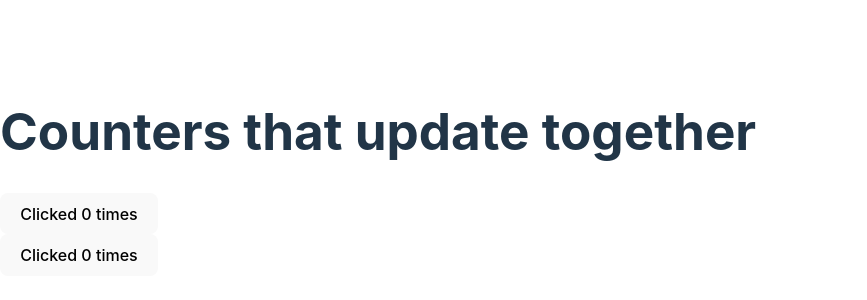
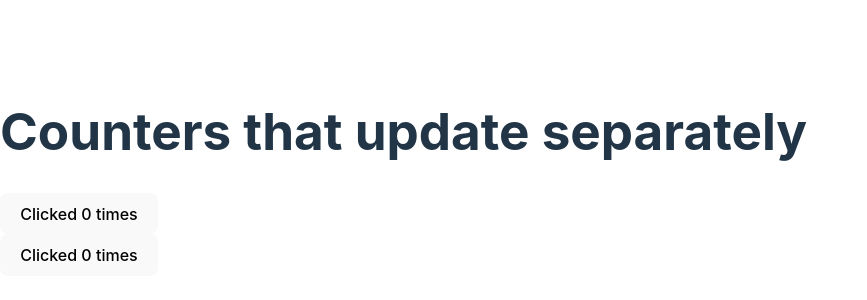
Before and after one commit to TelTrekker/appdev1, a React (Vite) app in the folder react-quickstart/: page / in a window 1280 px wide. Shown: the part 228-528 px from the top of the page, without its empty margins (0-867 px from the left). Built offline with nearby package versions, Linux system fonts and the light colour scheme.

Commit message:
I'm done completing the section on counters that update separately

```diff
--- a/react-quickstart/src/App.jsx
+++ b/react-quickstart/src/App.jsx
@@ -1,28 +1,26 @@
 import './App.css'
 import {useState} from 'react';
 
-function App() {
+function MyButton() {
   const [count, setCount] = useState(0);
-    function handleClick() {
-        setCount(count + 1);
-    }
+
+  function handleClick() {
+    setCount(count + 1);
+  }
 
   return (
-    <div>
-      <h1>Counters that update together</h1>
-      <MyButton count={count} onClick={handleClick} /> <br />
-      <MyButton count={count} onClick={handleClick} />
-    </div>
-  )
+    <button onClick={handleClick}>
+      Clicked {count} times
+    </button>
+  );
 }
 
-function MyButton({ count, onClick }) {
+export default function MyApp() {
   return (
-    <button onClick={onClick}>
-      Clicked {count} times
-    </button>
-  )
+    <div>
+      <h1>Counters that update separately</h1>
+      <MyButton /> <br />
+      <MyButton />
+    </div>
+  );
 }
-
-
-export default App
```
